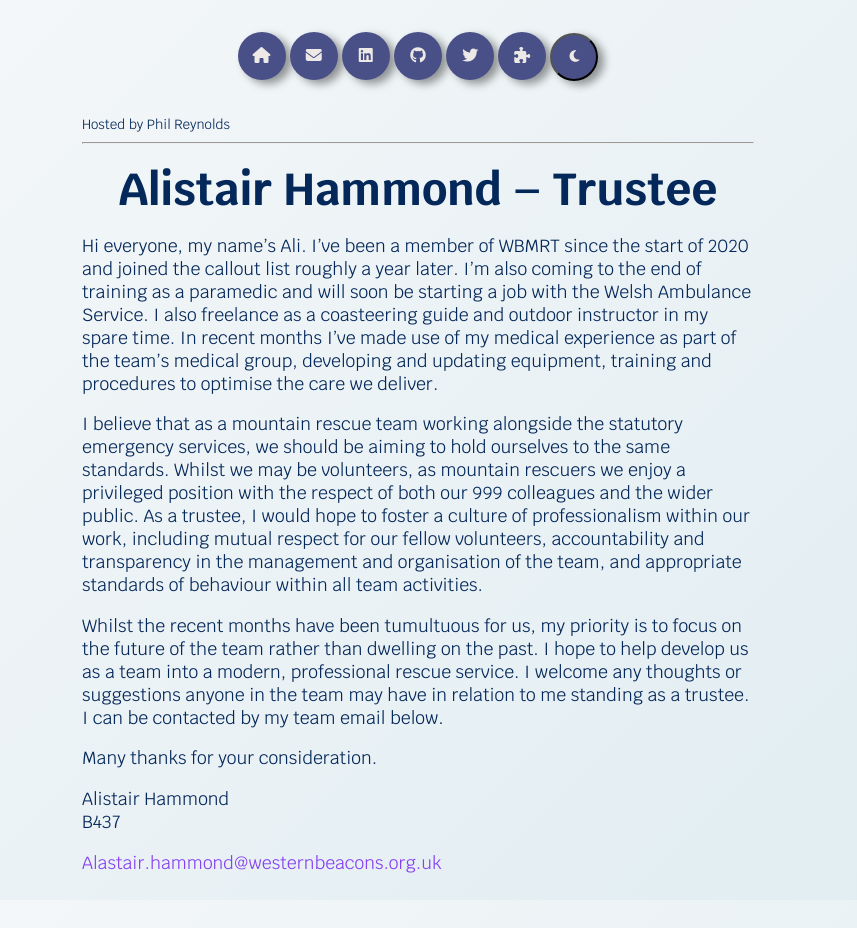
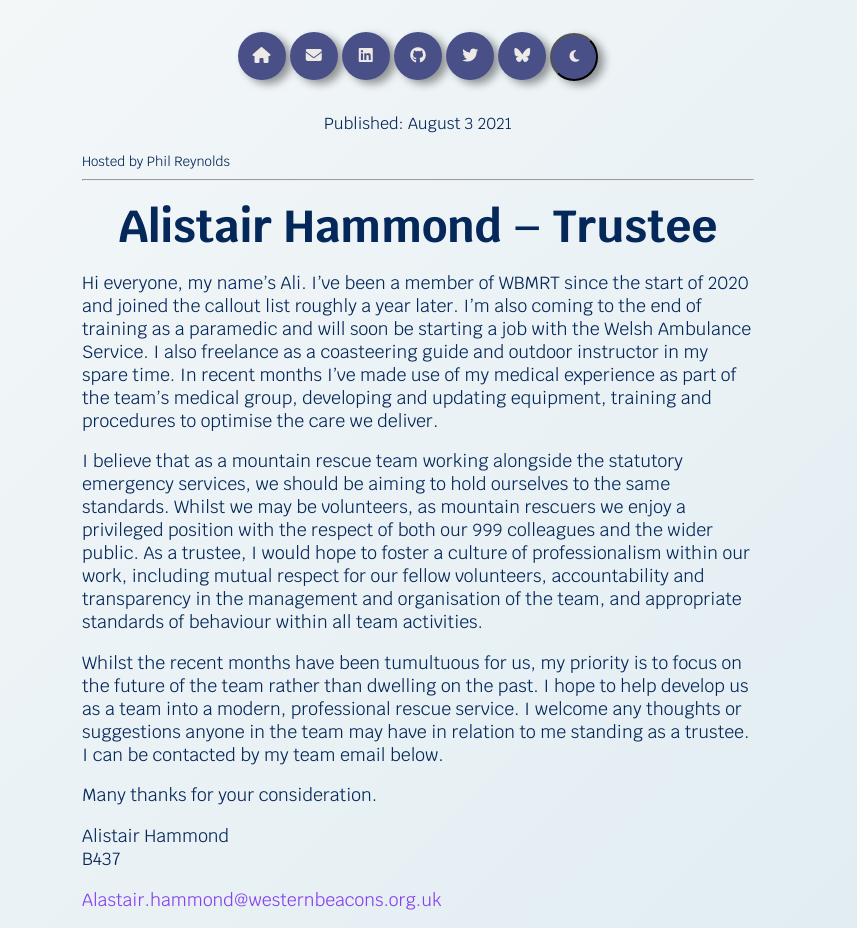
Before and after one commit to phil-6/pr_dev, a Jekyll site: the page built from posts/2021/alistair-trustee-statement.html, in a window 1280 px wide. Shown: the whole page, without its empty margins (222-1079 px from the left). Built offline with Jekyll 4.4.1, drawn with Linux system fonts in a browser that asks for light colours; nearby versions of some CDN libraries; before the commit the page ends 900 px from its top, so only the background shows below that.

Commit message:
2025 Update pt6

```diff
--- a/_includes/blog-header.liquid
+++ b/_includes/blog-header.liquid
@@ -10,8 +10,8 @@
             <i class="fab fa-github"></i></a>
         <a href="https://twitter.com/PurpleRiver_Dev" class="btn" data-toggle="tooltip" data-placement="top" title="Twitter">
             <i class="fab fa-twitter"></i></a>
-        <a href="https://www.polywork.com/philreynolds" class="btn" data-toggle="tooltip" data-placement="top" title="Polywork">
-            <i class="fas fa-puzzle-piece"></i></a>
+        <a class="btn" data-placement="top" data-toggle="tooltip" href="https://bsky.app/profile/purpleriver.dev" title="Bluesky">
+            <i class="fab fa-bluesky"></i></a>
         {% comment %}<a href="/assets/files/PhilReynolds-CV_2020-02.pdf" class="btn" data-toggle="tooltip" data-placement="top" title="Download CV">{% endcomment %}
             {% comment %}<i class="fas fa-file-download"></i></a>{% endcomment %}
         <button id="blog-theme-toggle" data-toggle="tooltip" data-placement="top" title="Toggle Theme">
@@ -19,4 +19,5 @@
             <i class="fas fa-sun dark"></i>
         </button>
     </nav>
+    <p>Published: {{ page.publish-date }} {{ page.publish-year }}</p>
 </header>
--- a/_layouts/blog.html
+++ b/_layouts/blog.html
@@ -20,6 +20,7 @@
 <body class="blog">
 {% include blog-header.liquid %}
 
+
 <main>
     <article>
         {{ content }}
```
